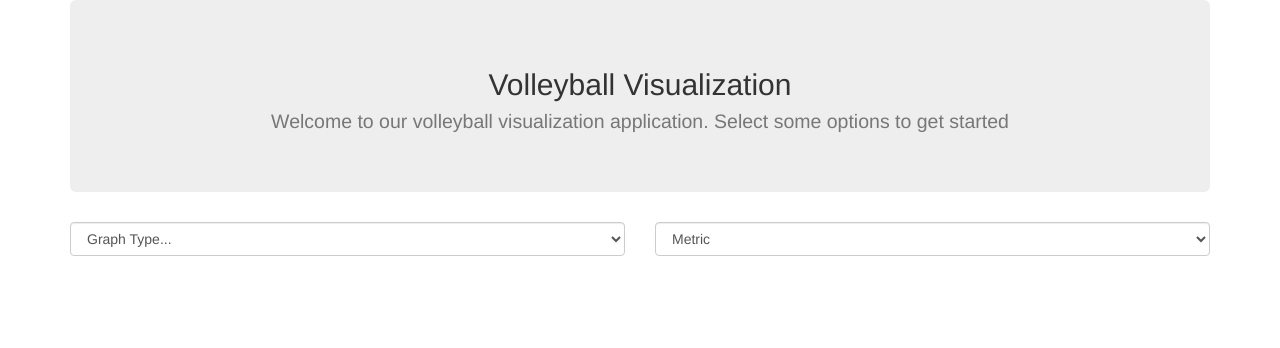
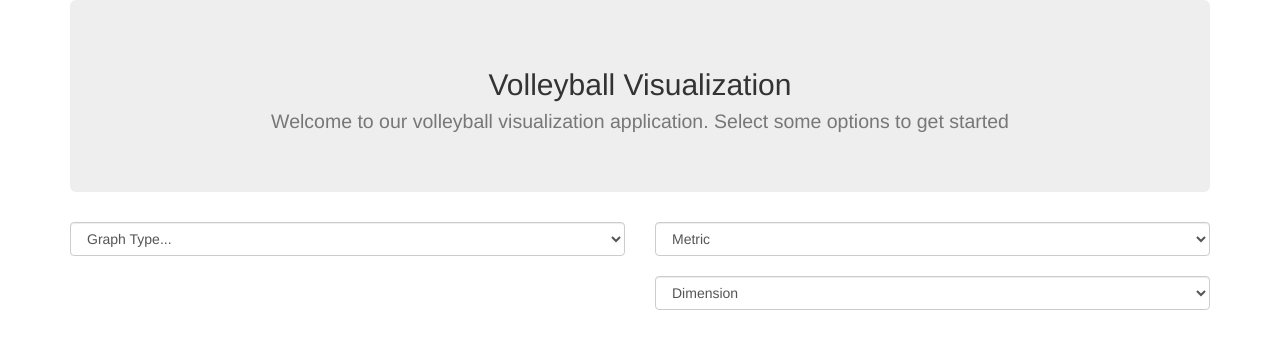
Before and after one commit to ckski/volleyball, a React (Create React App) app in the folder volleyvisapp/: page / in a window 1280 px wide. Shown: the top 348 px of the page. Built offline with nearby package versions, Linux system fonts and the light colour scheme.

Commit message:
added another field

```diff
--- a/volleyvisapp/src/App.js
+++ b/volleyvisapp/src/App.js
@@ -105,6 +105,17 @@
                   <option value="blocks">Blocks</option>
                 </select>
               </div>
+              <div className="col-xs-6">
+                <br></br>
+                <select className="form-group" className="selectpicker form-control">
+                  <option value={null}>Dimension</option>
+                  <option value="match">Match</option>
+                  <option value="set">Set</option>
+                  <option value="team">Team</option>
+                  <option value="player">Player</option>
+                </select>
+              </div>
+
             </div>
           </form>
           <div>
```
